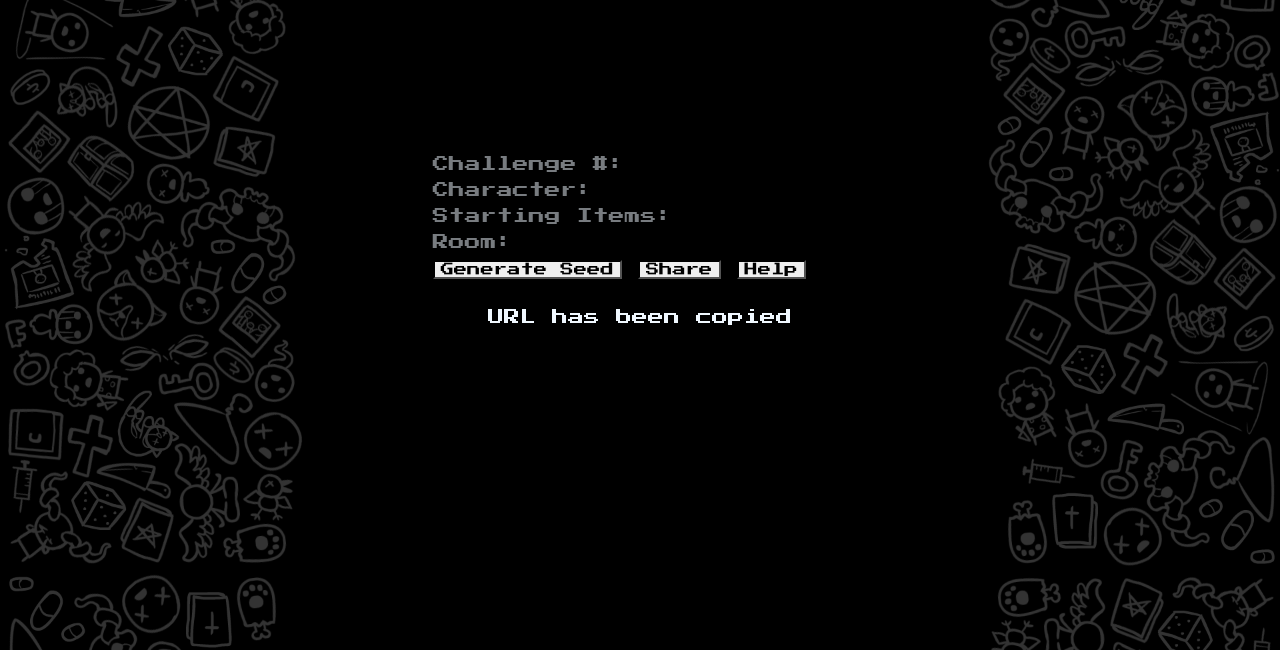
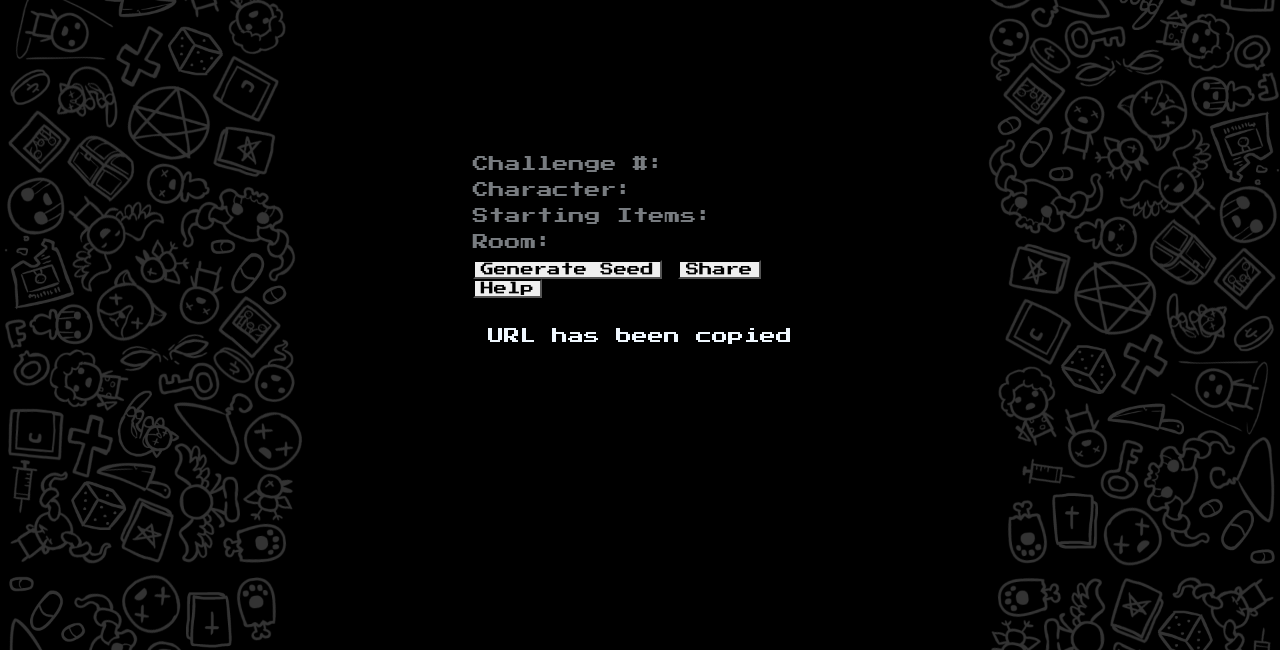
Before and after one commit to josh-cook/challenge-generator, a website: page html/index.html in a window 1280 px wide. Shown: the part 150-800 px from the top of the page. Drawn offline with Linux system fonts and the light colour scheme.

Commit message:
Amend css for better scaling on smaller screens

```diff
--- a/css/style.css
+++ b/css/style.css
@@ -1,8 +1,10 @@
 body {
-  font-family: "Press Start 2P", monospace;
+  font-family: 'Press Start 2P', monospace;
   color: aliceblue;
   background-image: url(../assets/background1.png);
-  background-size: cover;
+  background-size: 100%;
+  margin-right: 10%;
+  margin-left: 10%;
 }
 
 .page-title {
@@ -29,7 +31,7 @@ body {
 
 .challenge-title {
   text-align: center;
-  font-size: 2rem;
+  font-size: 1.8rem;
   grid-column: 1 / 4;
   grid-row: 2;
 }
@@ -50,7 +52,7 @@ body {
 }
 
 .btn {
-  font-family: "Press Start 2P";
+  font-family: 'Press Start 2P';
   box-shadow: 2px 1px;
   border-style: inset;
   border-color: black;
```
